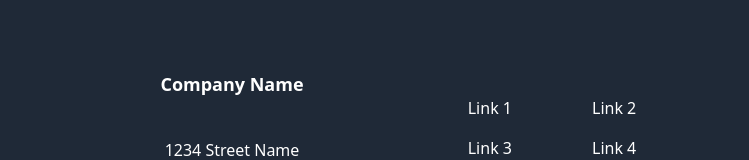
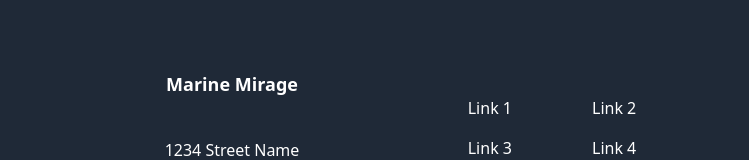
Before and after one commit to Amandapanda-hub/underthesea-landingpage, a React (Create React App) app: page / in a window 1280 px wide. Shown: the part 4394-4554 px from the top of the page, without its empty margins (248-997 px from the left). Built offline with nearby package versions, Linux system fonts and the light colour scheme.

Commit message:
adding company name in footer

```diff
--- a/src/components/Footer/Footer.jsx
+++ b/src/components/Footer/Footer.jsx
@@ -13,7 +13,7 @@ const SocialIcons = () => (
 
 const Address = () => (
   <div className="text-white space-y-10">
-    <h2 className="text-lg font-bold">Company Name</h2>
+    <h2 className="text-lg font-bold">Marine Mirage</h2>
     <p>1234 Street Name<br />City, State, ZIP</p>
   </div>
 );
```
